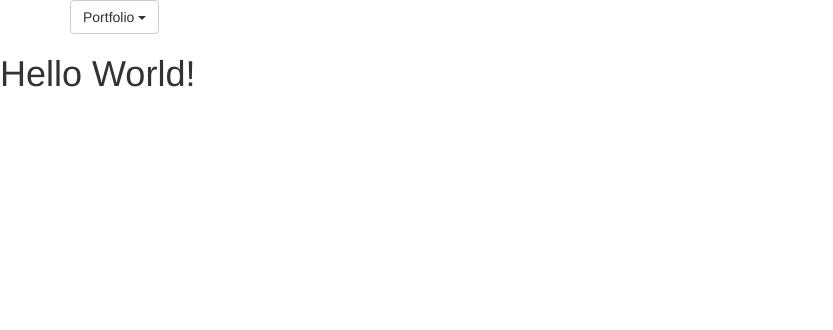
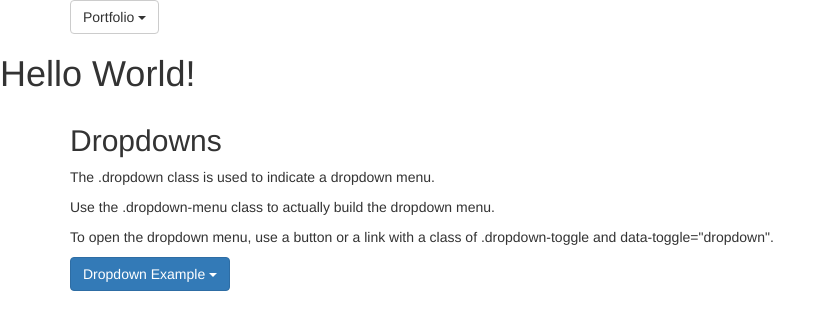
Before and after one commit to pirainok/pirainok.github.io, a plain HTML site: page index.html in a window 1280 px wide. Shown: the whole page, without its empty margins (0-833 px from the left). Drawn offline with nearby package versions, Linux system fonts and the light colour scheme.

Commit message:
Update index.html

```diff
--- a/index.html
+++ b/index.html
@@ -18,5 +18,20 @@
 			</div>
 		</div>
 	  <h1>Hello World!</h1>
+	  <div class="container">
+  <h2>Dropdowns</h2>
+  <p>The .dropdown class is used to indicate a dropdown menu.</p>
+  <p>Use the .dropdown-menu class to actually build the dropdown menu.</p>
+  <p>To open the dropdown menu, use a button or a link with a class of .dropdown-toggle and data-toggle="dropdown".</p>
+  <div class="dropdown">
+    <button class="btn btn-primary dropdown-toggle" type="button" data-toggle="dropdown">Dropdown Example
+    <span class="caret"></span></button>
+    <ul class="dropdown-menu">
+      <li><a href="#">HTML</a></li>
+      <li><a href="#">CSS</a></li>
+      <li><a href="#">JavaScript</a></li>
+    </ul>
+  </div>
+</div>
 	</body>
 </html>
```
